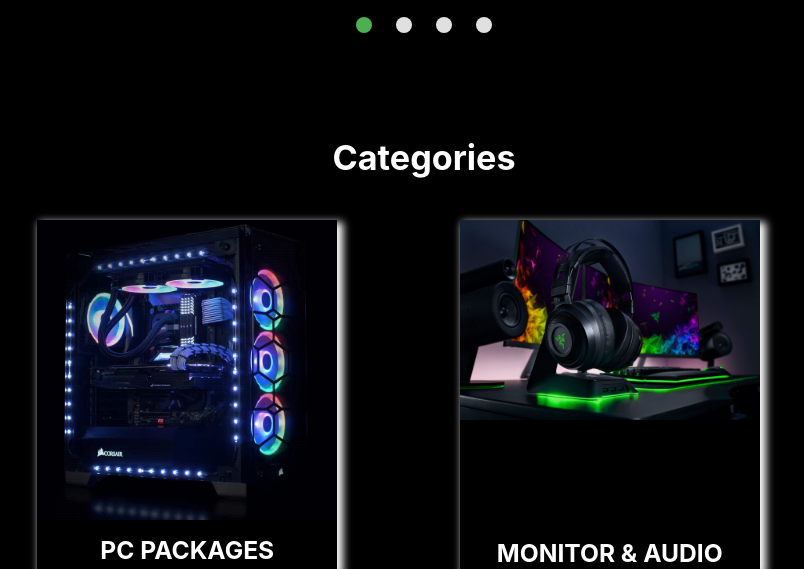
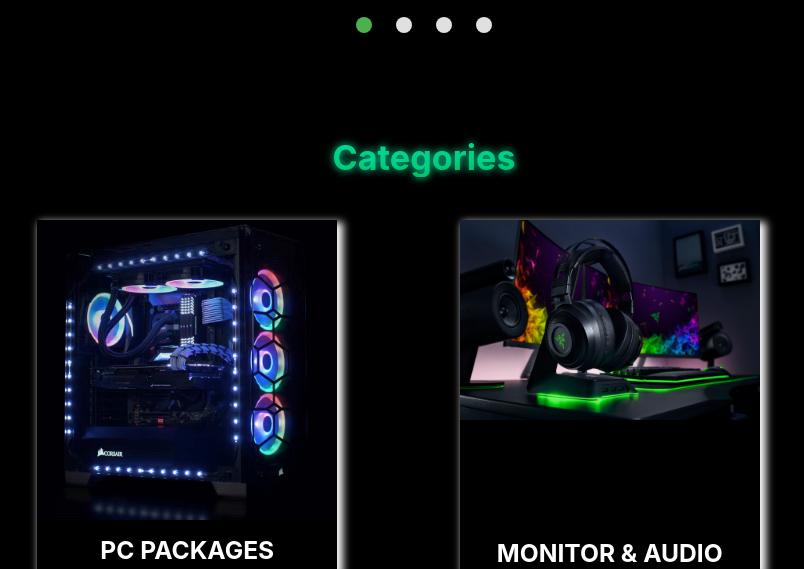
Before and after one commit to andrewtch88/mvc-ecommerce, a PHP site: page / in a window 1280 px wide; the page is wider, and only the part inside the window is pictured. Shown: the part 501-1070 px from the top of that part, without its empty margins (216-1020 px from the left). Run offline with PHP 8.4, Linux system fonts and the light colour scheme; some libraries are stand-ins or nearby versions.

```diff
--- a/footer.php
+++ b/footer.php
@@ -1,7 +1,7 @@
 <footer class="page-footer" style="margin-top: 120px; box-shadow: 0px 0px 2px white; background-color: rgb(17,17,17)">
   <div class="row wide-container">
     <div class="col s3">
-      <h4 class="white-text bold">OG Tech PC</h4>
+      <h4 class="white-text bold underline">OG Tech PC</h4>
       <p class="grey-text text-lighten-4">Your favorite online PC store.</p>
     </div>
     <div class="col s2">
@@ -27,11 +27,11 @@
       </a>
     </div>
     <div class="col s3">
-      <h5 class="white-text bold">Our Partners</h5>
+      <h5 class="white-text bold ">Our Partners</h5>
       <img src="Partners.png" />
     </div>
   </div>
   <div class="footer-copyright" style="padding-bottom: 20px;">
-    <div class="wide-container">© 2021 OG Tech PC All rights reserved.</div>
+    <div class="wide-container underline">© 2021 OG Tech PC All rights reserved.</div>
   </div>
 </footer>
--- a/header.php
+++ b/header.php
@@ -45,7 +45,7 @@
                 style="font-size: 14px"
               />
               <button name='inspect' value='<?php if (isset($_GET["search_name"])) echo($_GET["search_name"]); ?>'
-                class='btn black' style="margin-bottom: 50px; padding-bottom: 50px" href="search-catalogue.php">
+                class='btn black underline' style="margin-bottom: 50px; padding-bottom: 50px" href="search-catalogue.php">
                 <i class='material-icons'>search</i>
               </button>
             </div>
--- a/index.php
+++ b/index.php
@@ -48,7 +48,7 @@
   <div class="container" style="margin-top: 100px">
     <div class="row">
       <div class="row" style="margin-bottom: -20px">
-        <h4 class="page-title white-text bold center">Categories</h4>
+        <h4 class="underline white-text bold center">Categories</h4>
       </div>
       <div class="row">
         <div class="col">
@@ -114,7 +114,7 @@
     <img src="static/images/ice_pc.png" style="cursor:pointer; display:block; margin: 0 auto; " />
   </div>
   <div style="display:none">
-  <iframe allow="autoplay" style="display:block; margin: 0 auto;" class="responsive-video" width="1280" height="720" src="static/FROST Gaming PC.mp4?autoplay=1" title="Frost PC Build"
+  <iframe style="display:block; margin: 0 auto;" class="responsive-video" width="1280" height="720" src="static/FROST Gaming PC.mp4" title="Frost PC Build"
     frameborder="0" allow="accelerometer; autoplay; clipboard-write; encrypted-media; gyroscope; picture-in-picture" allowfullscreen>
   </iframe>
   </div>
--- a/login.php
+++ b/login.php
@@ -5,7 +5,7 @@
 
 <form method="POST" action="includes/login.inc.php">
   <div class="container">
-    <h3 class="page-title grid">Login</h3>
+    <h3 class="grid underline">Login</h3>
     <div class="rounded-card-parent center">
       <div class="card rounded-card">
         <div class="row">
--- a/signup.php
+++ b/signup.php
@@ -5,7 +5,7 @@
 
 <form action="includes/signup.inc.php" method="POST">
   <div class="container">
-    <h3 class="page-title white-text grid">Sign Up</h3>
+    <h3 class="underline white-text grid">Sign Up</h3>
     <div class="rounded-card-parent center">
       <div class="card rounded-card">
         <div class="row">
--- a/static/pages/admin_nav.php
+++ b/static/pages/admin_nav.php
@@ -1,6 +1,6 @@
 <nav class="grey darken-4" style="margin-top: 100px; height: 100px;">
   <div class="nav wrapper">
-    <a href="admin.php" class="brand-logo center page-title">Admin Panel</a>
+    <a href="admin.php" class="brand-logo center white-text underline">Admin Panel</a>
     <a href="" data-target="slide-out" class="sidenav-trigger show-on-large" style="margin-top: 15px" data-activates="slide-out"><i class="material-icons">menu</i></a>
   </div>
 </nav>
```
